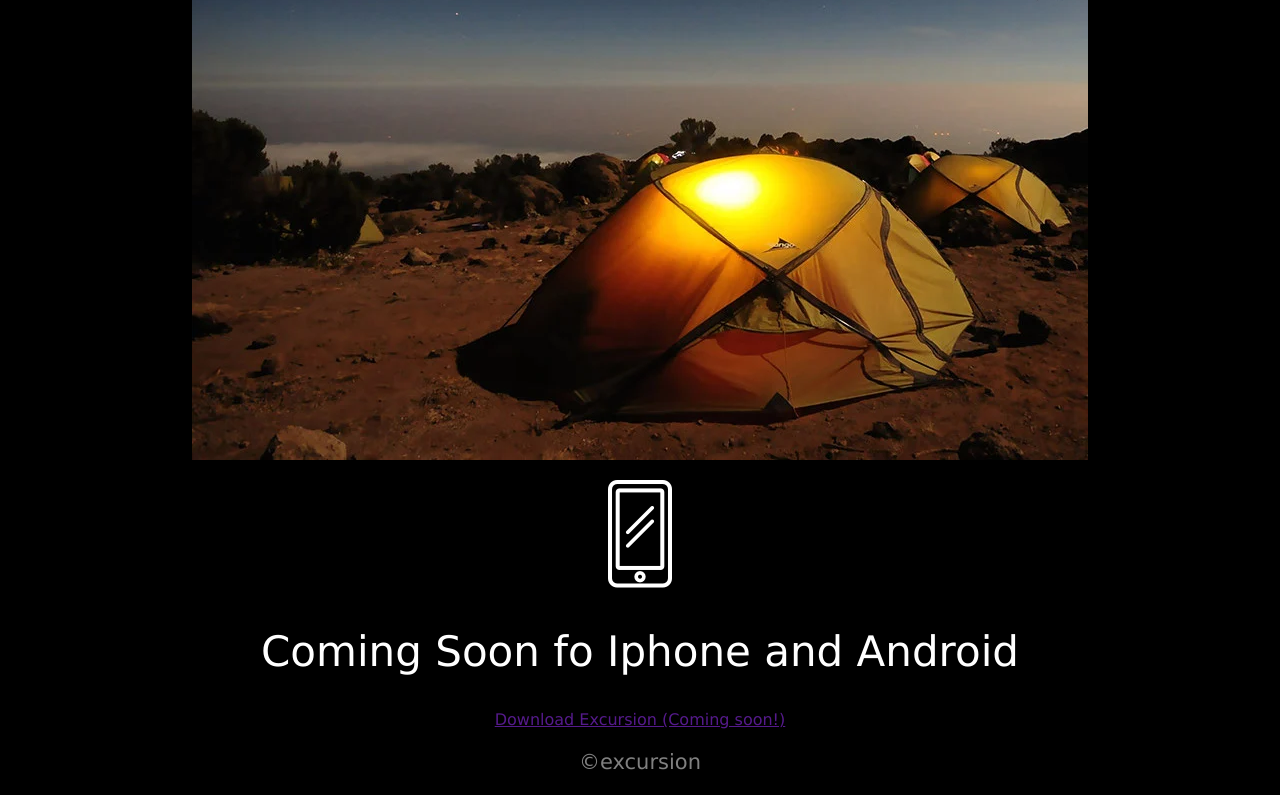
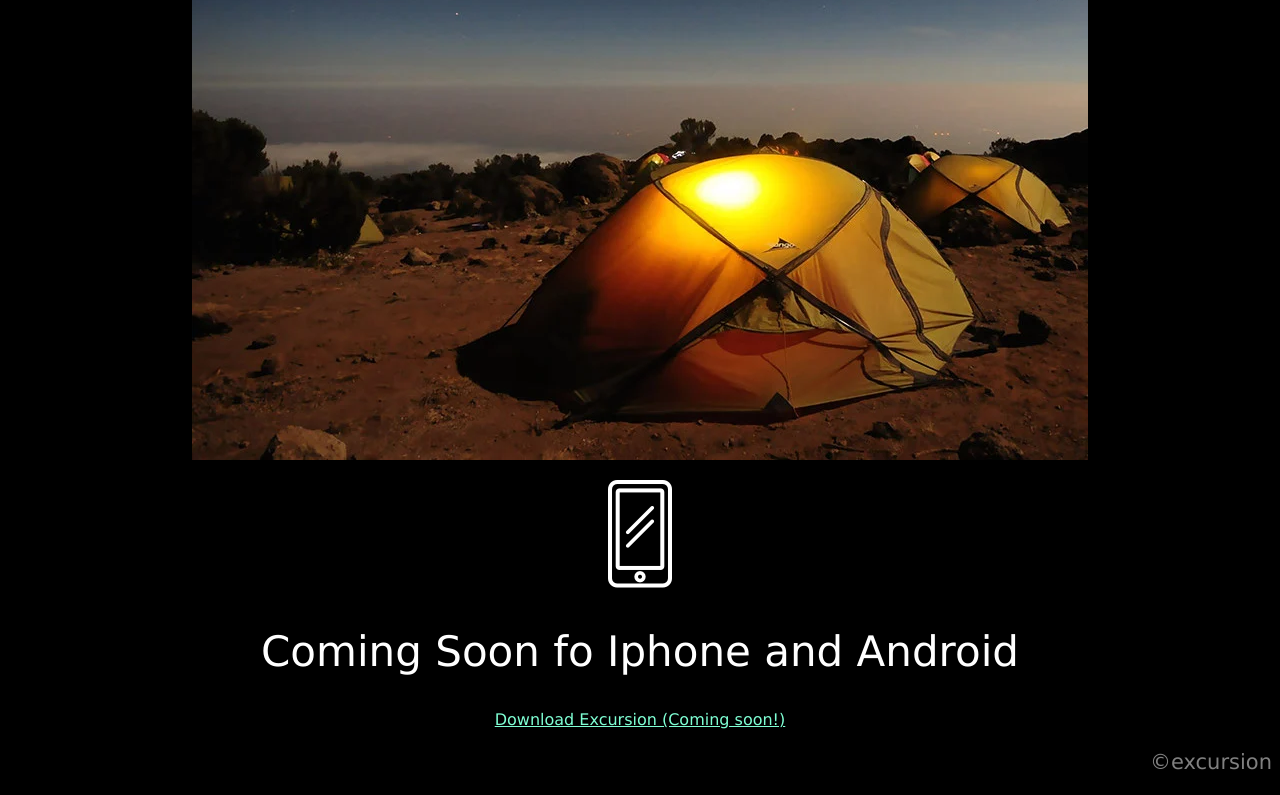
Before and after one commit to robsonfigueiredo-epro/excursion, a plain HTML site: page index.html in a window 1280 px wide. Shown: the part 545-1340 px from the top of the page. Drawn offline with Linux system fonts and the light colour scheme.

Commit message:
final project

```diff
--- a/resources/css/style.css
+++ b/resources/css/style.css
@@ -21,7 +21,7 @@ h3 {
     color: aquamarine;
 }
 
-footer {
+footer p {
     text-align: right;
     color: gray;
 }
@@ -30,3 +30,7 @@ p {
     font-size: 21px;
     color: gray;
 }
+
+a {
+    color: aquamarine;
+}
```
